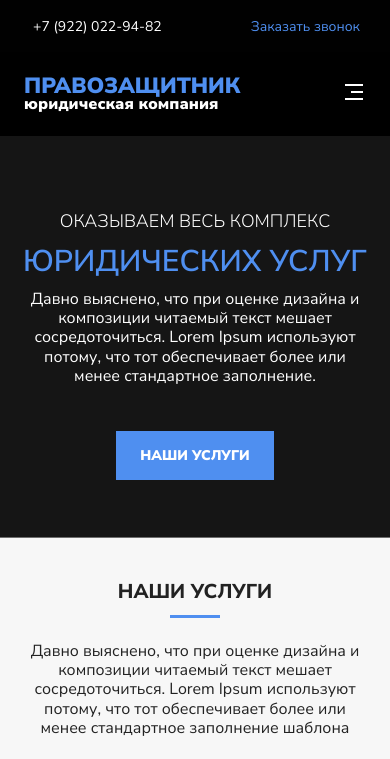
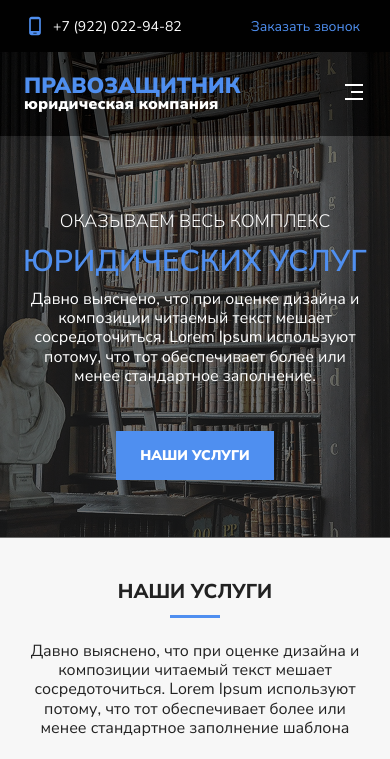
Before and after one commit to MaksPzm/LegalServices, a plain HTML site: page index.html in a window 390 px wide. Shown: the top 759 px of the page. Drawn offline with Linux system fonts and the light colour scheme.

Commit message:
Update style.css

```diff
--- a/style/style.css
+++ b/style/style.css
@@ -44,13 +44,13 @@ html {
 }
 
 .header__topMenu_connecton_tel::before {
-    content: url(images/svg/phone.svg);
+    content: url(/images/svg/phone.svg);
     margin-right: 0.8rem;
     height: 100%;
 }
 
 .header__topMenu_connecton_mail::before {
-    content: url(images/svg/mail.svg);
+    content: url(/images/svg/mail.svg);
     margin-right: 0.8rem;
     height: 100%;
 }
@@ -69,7 +69,7 @@ html {
 
 .header__box {
     height: 82rem;
-    background: url(images/png/фон.png);
+    background: url(/images/png/фон.png);
 }
 
 .header__box_topMenu {
@@ -1015,7 +1015,7 @@ html {
 
     .header__box {
         height: 52.9rem;
-        background: url(images/png/mob/фон.png);
+        background: url(/images/png/mob/фон.png);
     }
 
     .header__box_content {
@@ -1487,7 +1487,7 @@ html {
 
     .header__box {
         height: 48.6rem;
-        background: url(images/png/mob/фонMob.png);
+        background: url(/images/png/mob/фонMob.png);
     }
 
     .header__box_content {
```
